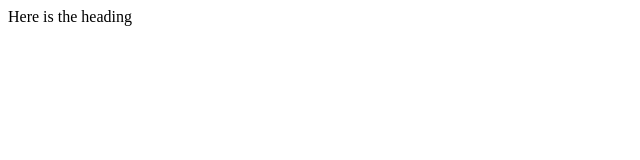
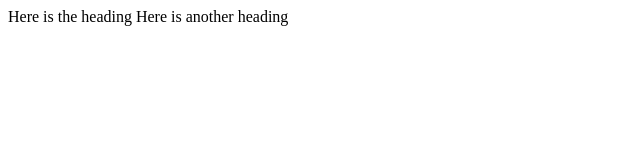
Before and after one commit to alisalamatian1/Git, a plain HTML site: page index.html in a window 1280 px wide. Shown: the whole page, without its empty margins (0-640 px from the left). Drawn offline with Linux system fonts and the light colour scheme.

Commit message:
adding another heading

```diff
--- a/index.html
+++ b/index.html
@@ -1 +1,3 @@
+
 <h> Here is the heading </h>
+<h> Here is another heading </h>
```
